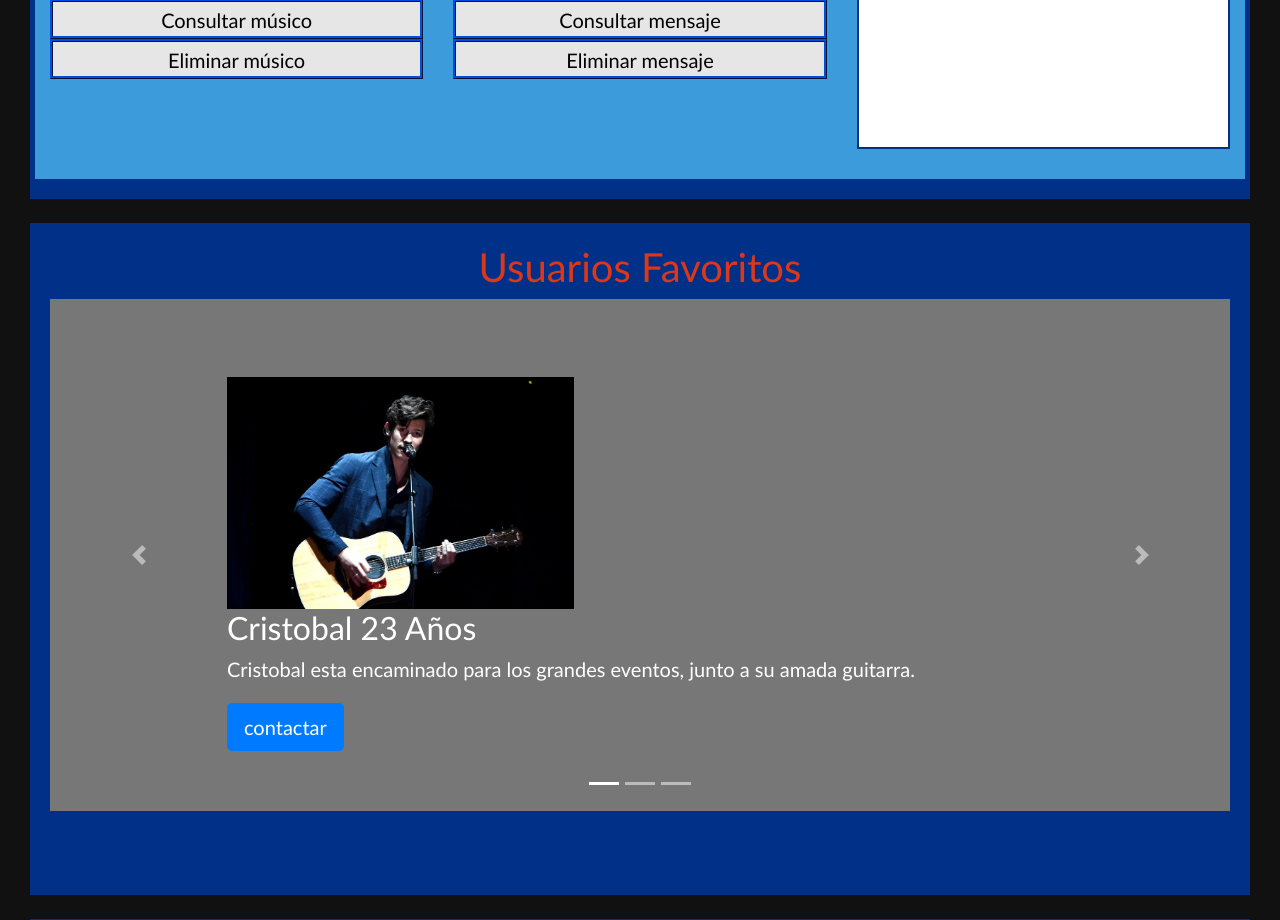
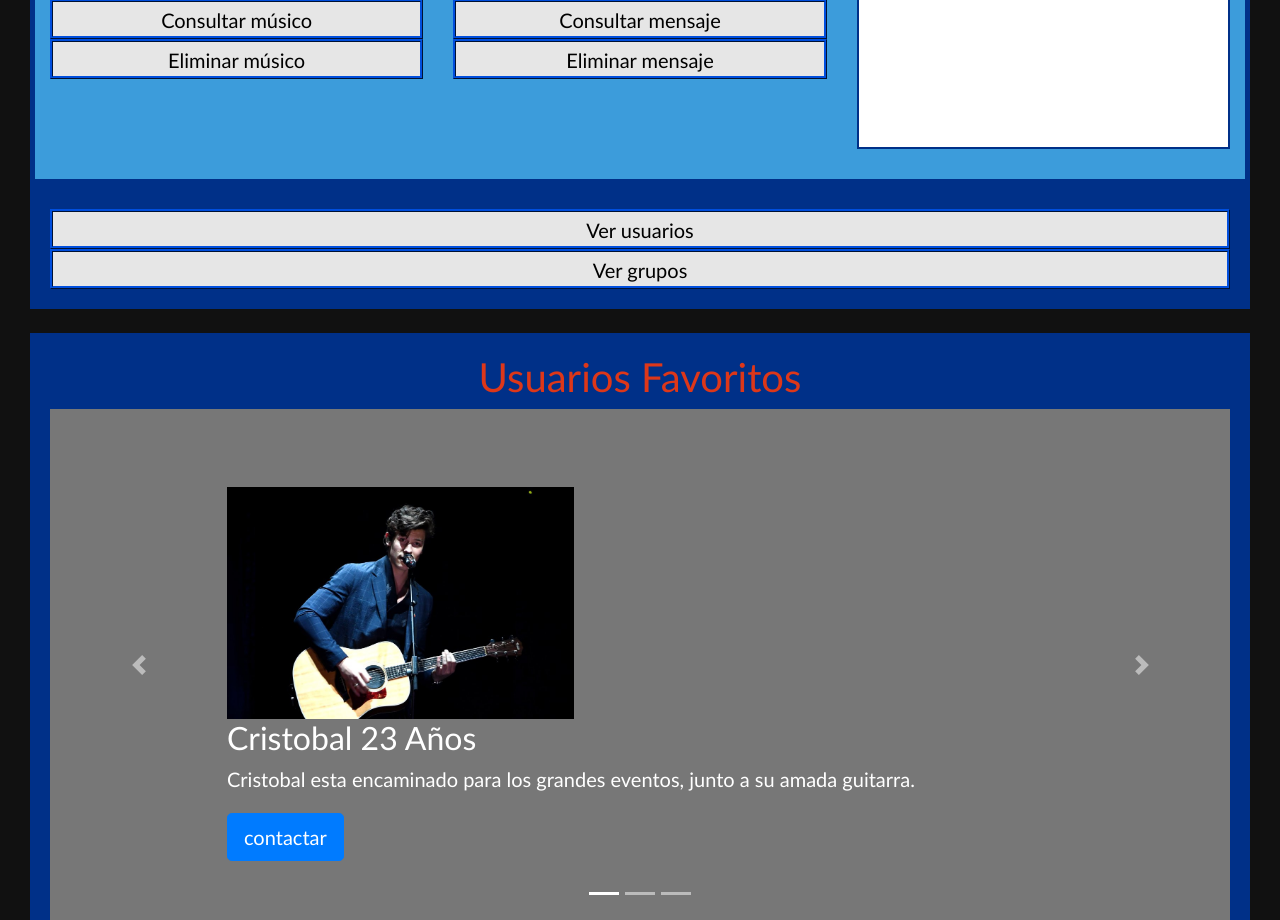
Before and after one commit to edgar-sebastian-94/MusicosChile, a Django app: page / in a window 1280 px wide. Shown: the part 1346-2266 px from the top of the page. Run offline with Django 3.2, Linux system fonts and the light colour scheme; a user stored in the database is signed in; some libraries are stand-ins or nearby versions.

Commit message:
Musicoschile4

```diff
--- a/index/templates/index.html
+++ b/index/templates/index.html
@@ -200,6 +200,14 @@
 
 
     </div>
+    <br>
+    <a href="http://127.0.0.1:8000/users/">
+      <button>Ver usuarios</button>
+    </a>
+    <a href="http://127.0.0.1:8000/groups/">
+      <button>Ver grupos</button>
+    </a>
+    <br>
   </div>
     <br>
     {% else %}
--- a/index/views.py
+++ b/index/views.py
@@ -104,6 +104,7 @@ def admin(request):
 
 
 
+
 class CrearMusico(CreateView):
     model = Musico
     fields = '__all__'
```
Also changed, not shown: db.sqlite3.
